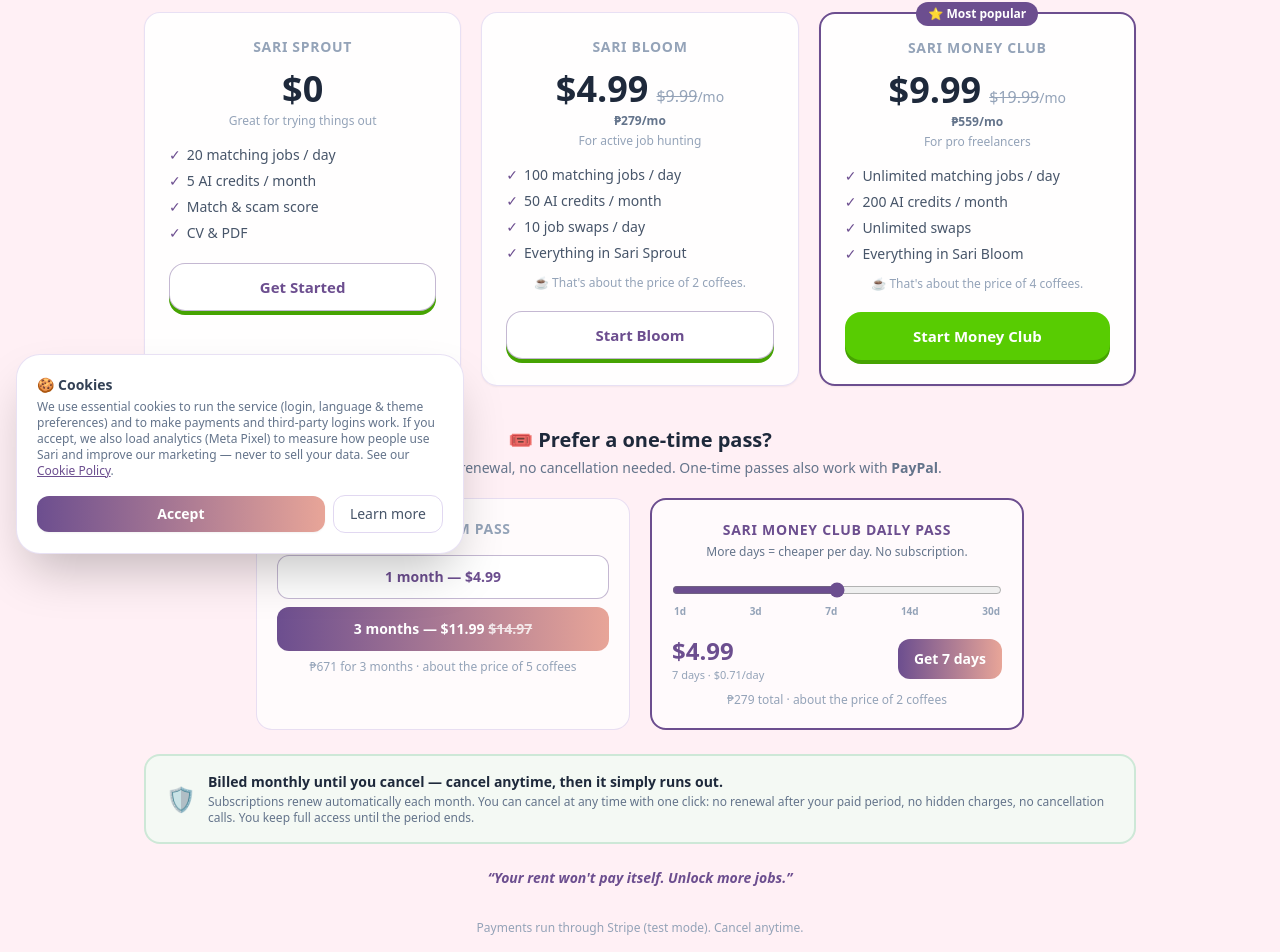
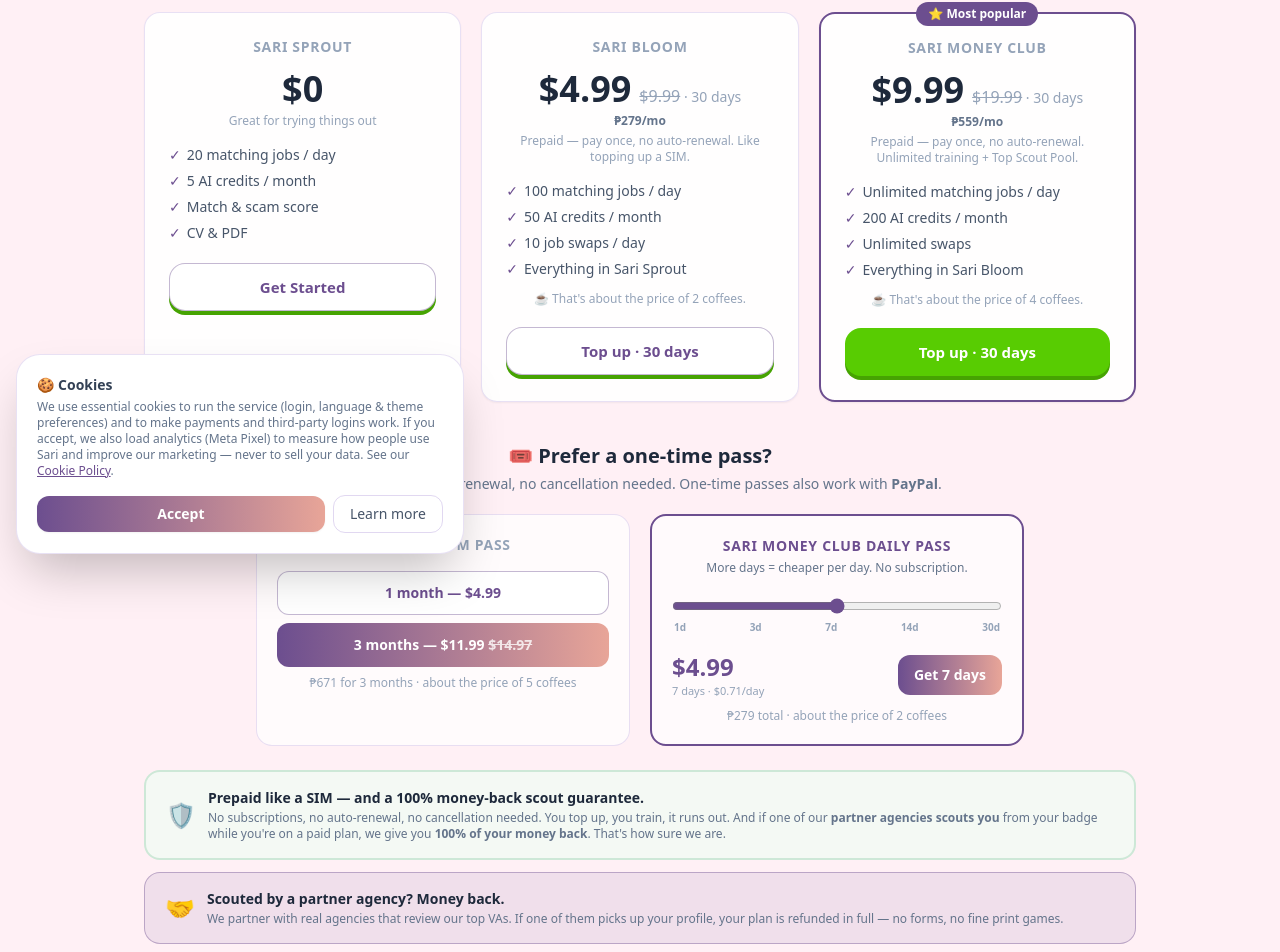
Before and after one commit to phroog/va-copilot, a Next.js app: page /pricing in a window 1280 px wide. Shown: the part 230-1182 px from the top of the page. Built offline with nearby package versions, Linux system fonts and the light colour scheme; no server answers.

Commit message:
Prepaid SIM-card pricing with scout money-back guarantee, plan-aware upgrade CTAs (after lesson + session entry nudge), level response includes plan

```diff
--- a/src/app/api/learn/level/[id]/route.ts
+++ b/src/app/api/learn/level/[id]/route.ts
@@ -52,6 +52,7 @@
     level: { ...level, content },
     node,
     path,
+    plan: energy.plan,
     user: { ...summarizeXp(profileRes.data?.xp ?? 0), streak: profileRes.data?.streak_count ?? 0 },
     paid,
   });
--- a/src/app/learn/page.tsx
+++ b/src/app/learn/page.tsx
@@ -8,6 +8,7 @@
 import type { PathWithNodes, NodeWithStatus } from "@/lib/learn/types";
 import type { HudUser } from "@/components/learn/rank-hud";
 import { ClientSim } from "@/components/learn/client-sim";
+import { UpgradeCta } from "@/components/learn/upgrade-cta";
 import { startMusic, stopMusic } from "@/lib/music";
 import { cn } from "@/lib/utils";
 
@@ -89,6 +90,8 @@
     }
   });
   const lastLoadRef = useRef(0);
+  const [nudgePlan, setNudgePlan] = useState<string | null>(null);
+  const [nudgeVisible, setNudgeVisible] = useState(false);
 
   const load = async () => {
     lastLoadRef.current = Date.now();
@@ -160,6 +163,24 @@
     if (mode === "rank") startMusic("map");
     return () => stopMusic();
   }, [mode]);
+
+  // One polite, dismissible upgrade nudge per session for Free users.
+  useEffect(() => {
+    (async () => {
+      try {
+        const seen = sessionStorage.getItem("sari_nudge_seen") === "1";
+        if (seen) return;
+        const d = await fetch("/api/learn/energy").then((r) => r.json());
+        const plan = d?.energy?.plan ?? "free";
+        setNudgePlan(plan);
+        if (plan !== "pro") {
+          sessionStorage.setItem("sari_nudge_seen", "1");
+          setTimeout(() => setNudgeVisible(true), 2500);
+        }
+      } catch {}
+    })();
+    // eslint-disable-next-line react-hooks/exhaustive-deps
+  }, []);
 
   const activePath = paths.find((p) => p.id === activePathId) ?? null;
 
@@ -288,6 +309,21 @@
           </button>
         </div>
       </div>
+
+      {nudgeVisible && nudgePlan && nudgePlan !== "pro" && (
+        <div className="max-w-[480px] mx-auto px-4 mt-2">
+          <div className="relative">
+            <button
+              onClick={() => setNudgeVisible(false)}
+              className="absolute -top-1.5 -right-1.5 z-10 w-6 h-6 rounded-full bg-[#1f2233] border border-white/15 flex items-center justify-center text-white/60 hover:text-white text-xs"
+              aria-label="Dismiss"
+            >
+              ✕
+            </button>
+            <UpgradeCta plan={nudgePlan} />
+          </div>
+        </div>
+      )}
 
       {/* categories are switched via the header Courses menu (CourseSheet) */}
 
--- a/src/app/learn/play/[levelId]/page.tsx
+++ b/src/app/learn/play/[levelId]/page.tsx
@@ -13,6 +13,7 @@
 import { modeForLevel } from "@/lib/learn/modes";
 import { formatTime } from "@/lib/learn/performance";
 import { RankHud, type HudUser } from "@/components/learn/rank-hud";
+import { UpgradeCta } from "@/components/learn/upgrade-cta";
 import type { LessonContent } from "@/lib/learn/types";
 import { Lock, Crown, Zap, Target } from "lucide-react";
 import { cn } from "@/lib/utils";
@@ -45,6 +46,7 @@
   const [result, setResult] = useState<CompleteResult | null>(null);
   const [submitting, setSubmitting] = useState(false);
   const [quitOpen, setQuitOpen] = useState(false);
+  const [plan, setPlan] = useState<string>("free");
 
   useEffect(() => {
     (async () => {
@@ -67,6 +69,7 @@
         setXpReward(data.level.xp_reward ?? 30);
         setTargetSeconds(Math.max((data.level.duration_minutes ?? 3), 1) * 60);
         setTakeaway(data.level.content?.takeaway ?? "");
+        setPlan(data.plan ?? "free");
         setLoading(false);
       } catch (e: any) {
         setError(e.message || "Something went wrong");
@@ -246,6 +249,10 @@
           </div>
         </div>
 
+        <div className="mt-6 max-w-md mx-auto">
+            <UpgradeCta plan={plan} />
+          </div>
+
         <div className="mt-8 flex flex-col items-center gap-3">
           <Button size="lg" onClick={() => router.push("/learn")} className="px-10">
             Continue my journey →
--- a/src/app/pricing/page.tsx
+++ b/src/app/pricing/page.tsx
@@ -78,10 +78,10 @@
       orig: "$9.99",
       peso: formatPeso(4.99),
       coffee: coffeeCompare(4.99),
-      per: "/mo",
-      desc: t("planBasicDesc"),
+      per: " · 30 days",
+      desc: "Prepaid — pay once, no auto-renewal. Like topping up a SIM.",
       features: [t("planBasicFeature1"), t("planBasicFeature2"), t("planBasicFeature3"), t("planBasicFeature4")],
-      cta: t("planBasicCta"),
+      cta: "Top up · 30 days",
       highlight: false,
     },
     {
@@ -91,33 +91,18 @@
       orig: "$19.99",
       peso: formatPeso(9.99),
       coffee: coffeeCompare(9.99),
-      per: "/mo",
-      desc: t("planProDesc"),
+      per: " · 30 days",
+      desc: "Prepaid — pay once, no auto-renewal. Unlimited training + Top Scout Pool.",
       features: [t("planProFeature1"), t("planProFeature2"), t("planProFeature3"), t("planProFeature4")],
-      cta: t("planProCta"),
+      cta: "Top up · 30 days",
       highlight: true,
     },
   ];
 
   const startPlan = async (plan: string) => {
     if (plan === "free") { router.push("/auth/signup"); return; }
-    trackEvent("AddPaymentInfo", { currency: "USD", value: plan === "pro" ? 9.99 : 4.99, content_type: "product" });
-    setLoadingPlan(plan);
-    setMsg("");
-    try {
-      const res = await fetch("/api/subscription-status");
-      if (res.status === 401) { router.push("/auth/login?next=/pricing"); return; }
-      const r = await fetch("/api/create-checkout-session", {
-        method: "POST",
-        headers: { "Content-Type": "application/json" },
-        body: JSON.stringify({ plan }),
-      });
-      const data = await r.json();
-      if (!r.ok) throw new Error(data?.error || "Checkout failed");
-      if (data.url) window.location.href = data.url;
-    } catch (e: any) {
-      setMsg(e?.message || "Checkout failed");
-    } finally { setLoadingPlan(null); }
+    // Prepaid only — no subscriptions. A one-time top-up grants 30 days.
+    await startPass(plan === "pro" ? "pro_1m" : "basic_1m");
   };
 
   const startPass = async (passKey: PassKey | DailyPassKey) => {
@@ -252,17 +237,31 @@
           </div>
         </div>
 
-        {/* Cancel-anytime guarantee */}
+        {/* Prepaid + scout guarantee */}
         <div className="mt-6 rounded-2xl border-2 border-kawaii-mint/50 dark:border-green-700/50 bg-green-50/70 dark:bg-green-900/10 px-5 py-4 flex items-center gap-3">
           <span className="text-2xl shrink-0">🛡️</span>
           <div>
             <p className="font-extrabold text-slate-800 dark:text-slate-100 text-sm">
-              Billed monthly until you cancel — cancel anytime, then it simply runs out.
+              Prepaid like a SIM — and a 100% money-back scout guarantee.
             </p>
             <p className="text-xs text-slate-500 dark:text-slate-400 mt-0.5">
-              Subscriptions renew automatically each month. You can cancel at any time with one click:
-              no renewal after your paid period, no hidden charges, no cancellation calls. You keep
-              full access until the period ends.
+              No subscriptions, no auto-renewal, no cancellation needed. You top up, you train, it runs out.
+              And if one of our <b>partner agencies scouts you</b> from your badge while you're on a paid plan,
+              we give you <b>100% of your money back</b>. That's how sure we are.
+            </p>
+          </div>
+        </div>
+
+        {/* Scout guarantee detail */}
+        <div className="mt-3 rounded-2xl border border-kawaii-purple/40 dark:border-dark-surface bg-kawaii-purple/10 dark:bg-kawaii-purple/10 px-5 py-4 flex items-center gap-3">
+          <span className="text-2xl shrink-0">🤝</span>
+          <div>
+            <p className="font-extrabold text-slate-800 dark:text-slate-100 text-sm">
+              Scouted by a partner agency? Money back.
+            </p>
+            <p className="text-xs text-slate-500 dark:text-slate-400 mt-0.5">
+              We partner with real agencies that review our top VAs. If one of them picks up your profile,
+              your plan is refunded in full — no forms, no fine print games.
             </p>
           </div>
         </div>
--- /dev/null
+++ b/src/components/learn/upgrade-cta.tsx
@@ -0,0 +1,56 @@
+"use client";
+
+import Link from "next/link";
+import { motion } from "framer-motion";
+
+// Fair, plan-aware upgrade prompts — persuasive but honest. Copy rotates so
+// the same message never gets stale.
+
+const FREE_LINES = [
+  { title: "1 lesson a day is just a taste", sub: "BLOOM unlocks 2 lessons/day + the Client Sim grind + a live, shareable badge." },
+  { title: "Your badge is sleeping on Free", sub: "BLOOM wakes it up — sealed skills, scout pool, and a link you can put in your bio." },
+  { title: "Free = 1 mission. BLOOM = more.", sub: "Double the lessons, the Client Sim, and your badge goes live. From $4.99, pay once." },
+];
+
+const PRO_LINES = [
+  { title: "BLOOM is great. Money Club is how you get seen", sub: "Unlimited lessons, unlimited Client Sim, top scout pool, verified badge, 1:1 support." },
+  { title: "Why stop at 2 lessons?", sub: "Money Club = unlimited training + unlimited grind mode. Pay once, no subscription." },
+  { title: "The Top Scout Pool is a Money Club perk", sub: "Partner agencies see verified badges first. Go unlimited, get seen." },
+];
+
+function dayPick(list: { title: string; sub: string }[]): { title: string; sub: string } {
+  const day = Math.floor(Date.now() / 86_400_000);
+  return list[day % list.length];
+}
+
+export function UpgradeCta({ plan, compact = false }: { plan: string; compact?: boolean }) {
+  // No prompt for Money Club users.
+  if (plan === "pro") return null;
+
+  const isBasic = plan === "basic";
+  const line = isBasic ? dayPick(PRO_LINES) : dayPick(FREE_LINES);
+
+  return (
+    <motion.div
+      initial={{ opacity: 0, y: 10 }}
+      animate={{ opacity: 1, y: 0 }}
+      className="relative overflow-hidden rounded-2xl border border-dl-gold/40 bg-gradient-to-r from-dl-gold/15 via-dl-purple/10 to-kawaii-pink/10 p-4"
+    >
+      <div className="flex items-start justify-between gap-3">
+        <div className="min-w-0">
+          <p className="text-sm font-extrabold text-white">{line.title}</p>
+          <p className="mt-1 text-[12px] leading-relaxed text-white/60">{line.sub}</p>
+        </div>
+        {!compact && (
+          <span className="shrink-0 text-2xl">{isBasic ? "👑" : "🌸"}</span>
+        )}
+      </div>
+      <Link
+        href="/pricing"
+        className="mt-3 inline-flex items-center gap-2 px-4 py-2 rounded-xl bg-dl-green text-white text-[13px] font-extrabold shadow-btn-green hover:brightness-105 active:translate-y-0.5 transition-all squishy"
+      >
+        {isBasic ? "Go Money Club" : "Go BLOOM"} →
+      </Link>
+    </motion.div>
+  );
+}
```
